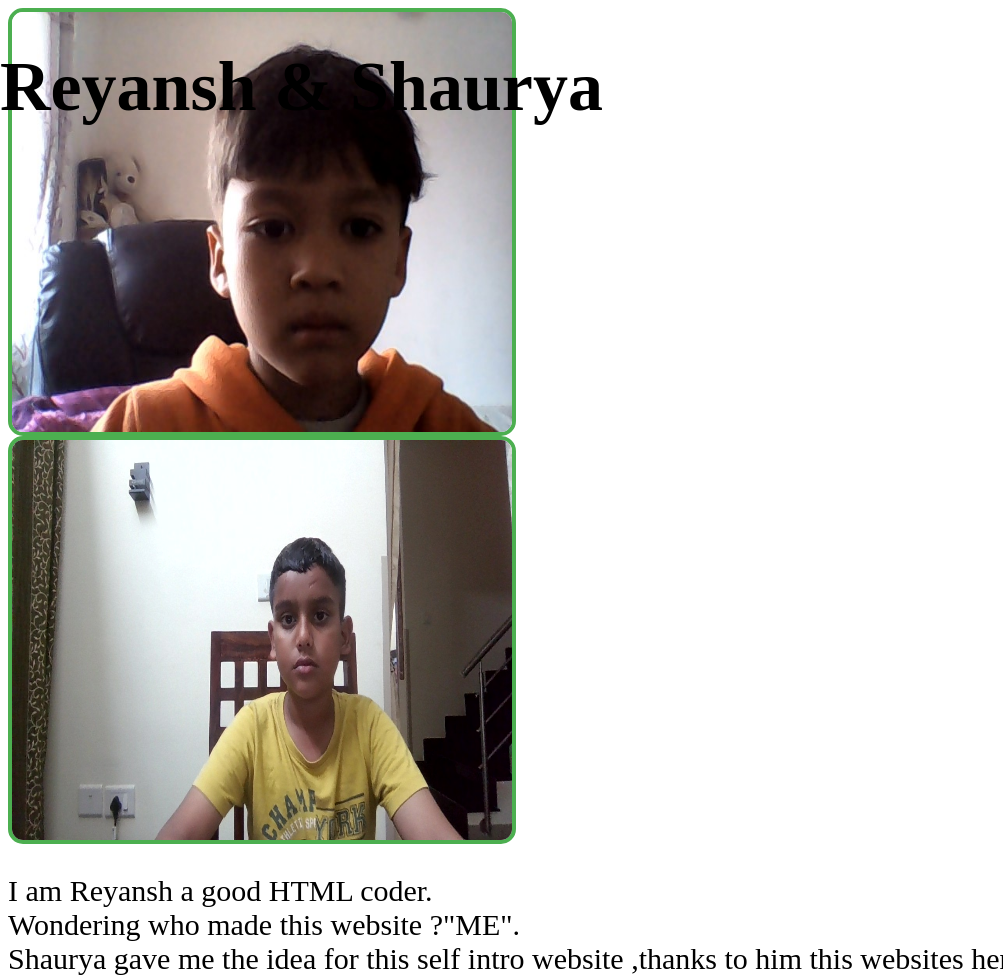
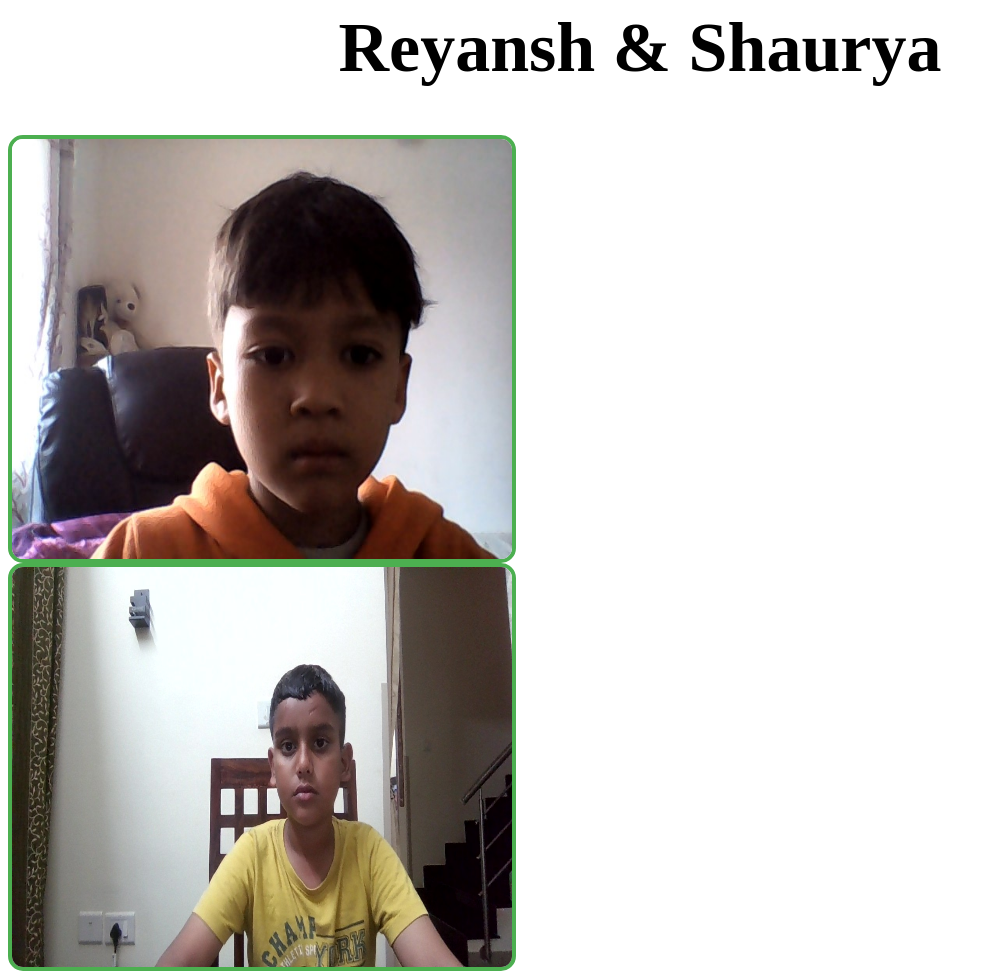
Before and after one commit to treeprojectrey/intro, a plain HTML site: page index.html in a window 1280 px wide. Shown: the top 979 px of the page, without its empty margins (0-1003 px from the left). Drawn offline with Linux system fonts and the light colour scheme.

Commit message:
Update index.html

```diff
--- a/index.html
+++ b/index.html
@@ -11,14 +11,11 @@ font-size:30px;
 body header h1{
 font-size:70px;
 text-align:center;
-position:fixed;
-top:0; left:0;
-}
+
 body header{
 background-color:rgb(0,60,255);
-position:absolute;
-top:0;
-left:0;
+position:fixed;
+top:0; right:0;
 }
 </style>
 <title>intro</title>
```
